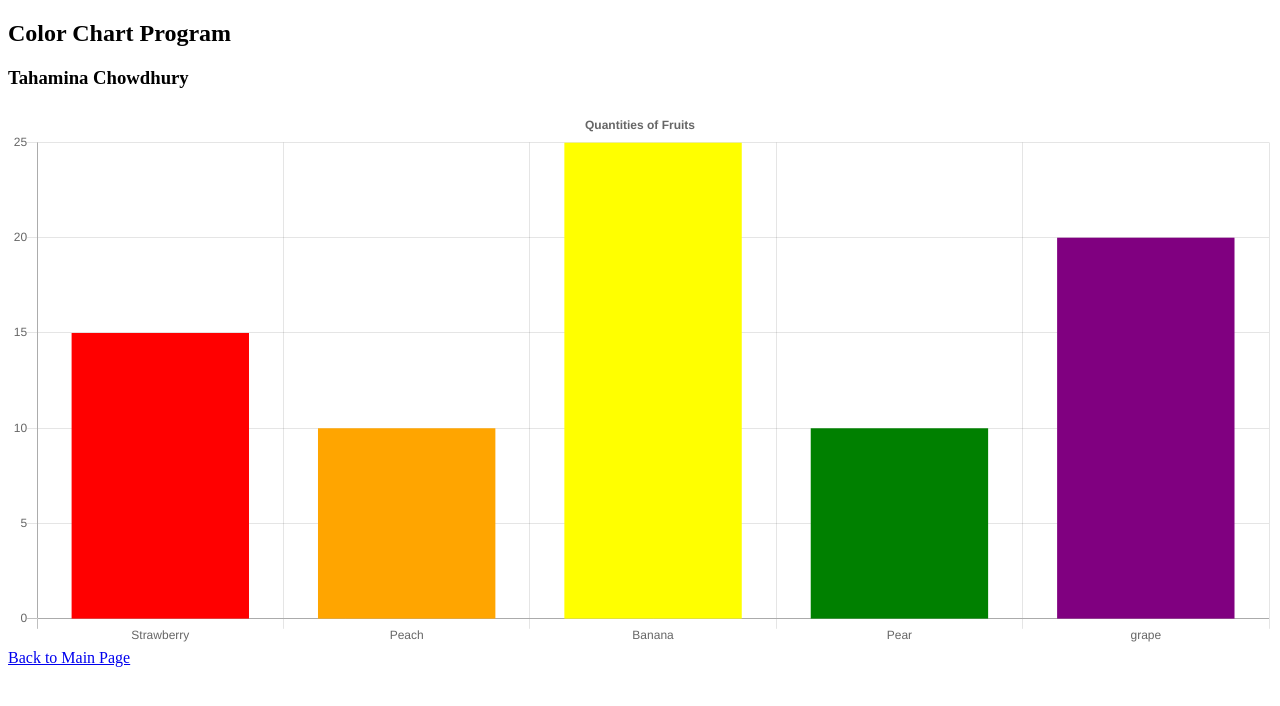
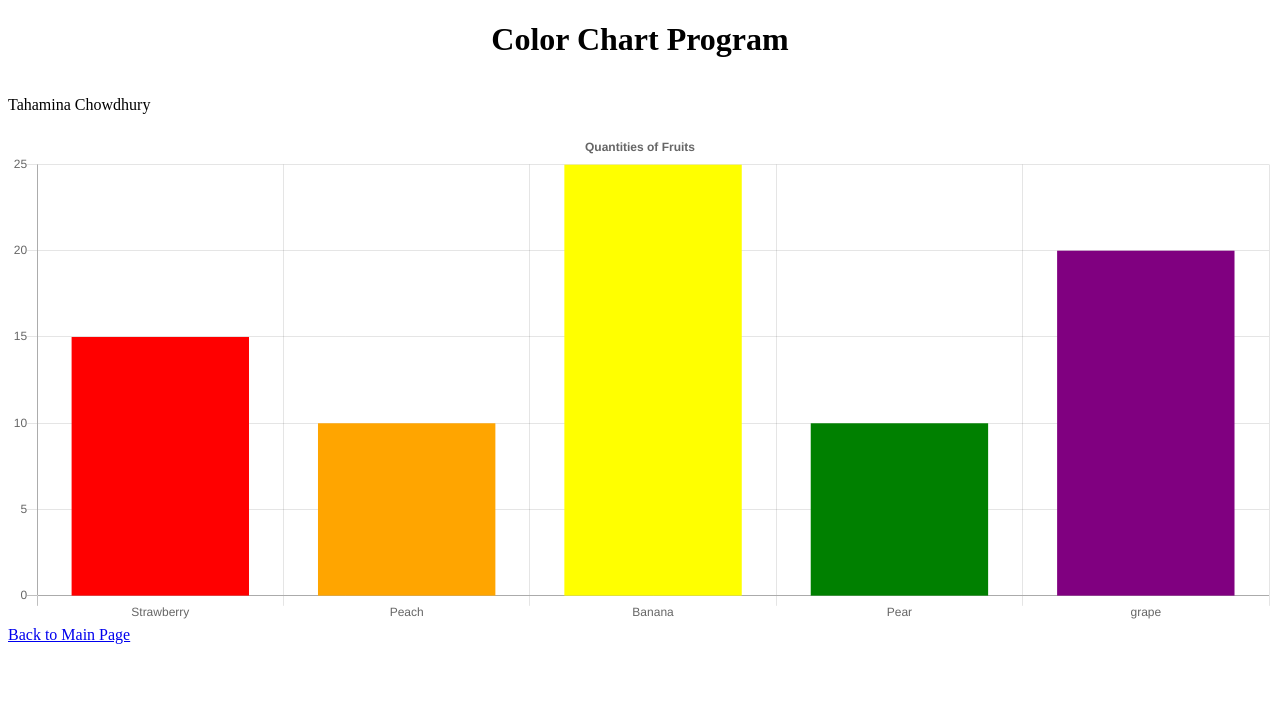
Before and after one commit to angelmimi4749/CISC3610, a plain HTML site: page Lab/Lab.html in a window 1280 px wide. Drawn offline with nearby package versions, Linux system fonts and the light colour scheme.

Commit message:
Made some edits

```diff
--- a/Lab/Lab.html
+++ b/Lab/Lab.html
@@ -1,9 +1,9 @@
 <!DOCTYPE html>
 <html>
     <body>
-        <h2> Color Chart Program</h2>
-        <h3> Tahamina Chowdhury</h3>
-        <canvas id="myChart" width="1400" height="600"></canvas>
+        <h1 style="text-align: center;"> Color Chart Program  </h1>
+        <p style="display: inline-block;"> Tahamina Chowdhury</p>
+        <canvas id="myChart" width="1400" height="550"></canvas>
 
         <script src="https://cdnjs.cloudflare.com/ajax/libs/Chart.js/2.9.4/Chart.js"></script>
         <script src="Lab.js"></script>
```
